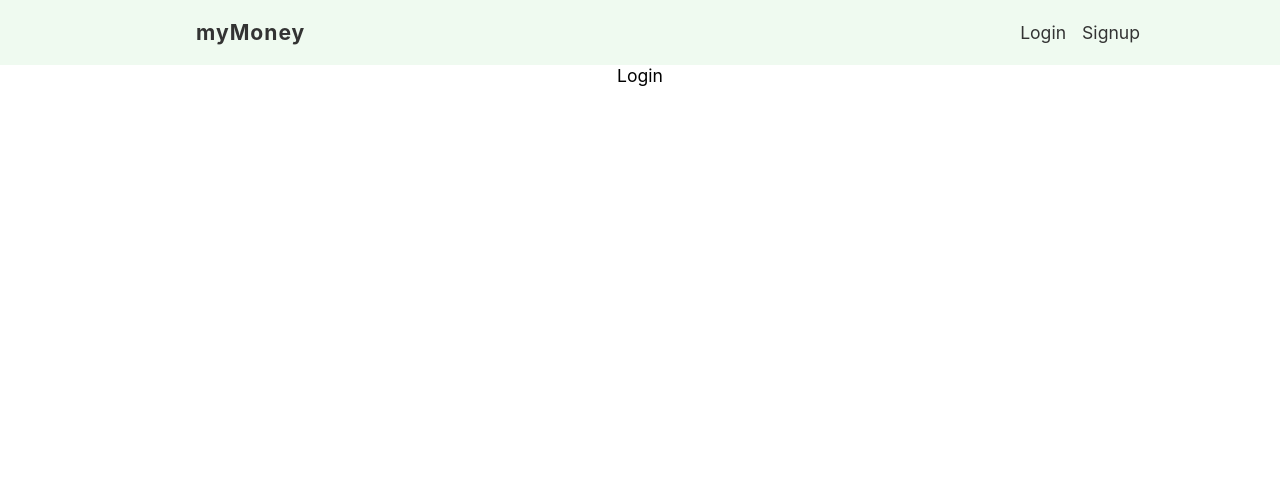
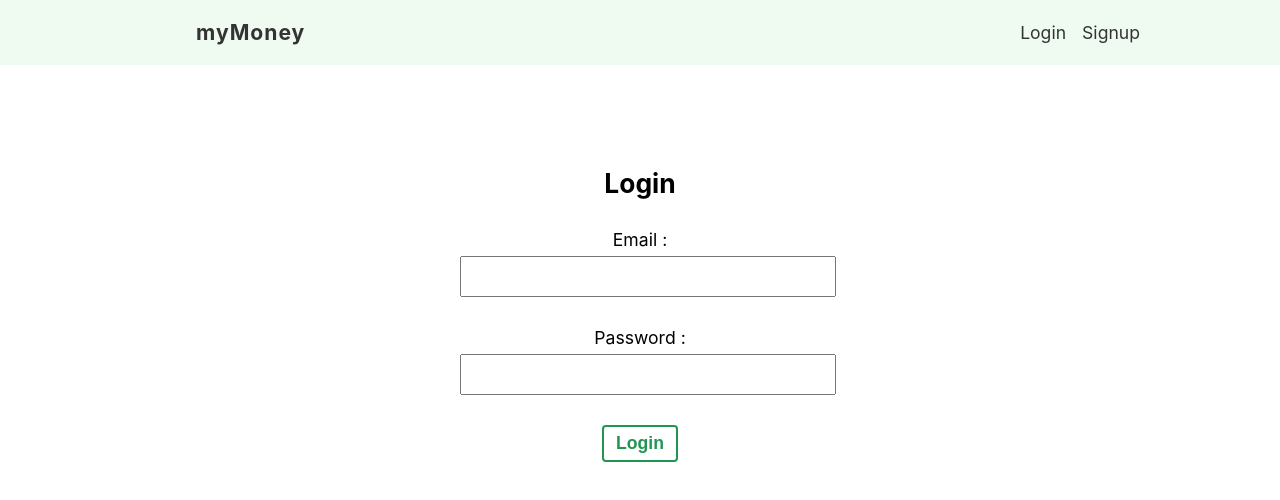
Before and after one commit to rkumayan/myMoney, a React (Create React App) app: page /login in a window 1280 px wide. Shown: the top 500 px of the page. Built offline with nearby package versions, Linux system fonts and the light colour scheme.

Commit message:
added login feature

```diff
--- a/src/pages/login/Login.js
+++ b/src/pages/login/Login.js
@@ -1,10 +1,33 @@
 import styles from './Login.module.css'
 
+import { useState } from 'react';
 const Login = () => {
+    const [email, setEmail] = useState('');
+    const [password,setPassword] = useState('');
+
+    const handleSubmit = (e) =>{
+        e.preventDefault();
+    }
     return (
-        <div>
-            Login
-        </div>
+        <form   onSubmit={handleSubmit}
+             className= {styles['login-form']}>
+            <h2> Login </h2>
+            <label>
+                <span> Email :</span>
+                <input type="email"
+                    onChange={ (e)=> setEmail(e.target.value) }
+                    value = {email}
+                />
+            </label>
+            <label>
+                <span> Password :</span>
+                <input type="password"
+                    onChange={ (e)=> setPassword(e.target.value)}
+                    value = {password}
+                />
+            </label>
+            <button className="btn">Login</button>
+        </form>
      );
 }
 
--- a/src/pages/login/Login.module.css
+++ b/src/pages/login/Login.module.css
@@ -0,0 +1,19 @@
+.login-form{
+    max-width: 360px;
+    margin:60px auto;
+    padding: 20px;
+}
+.login-form label{
+    display: block;
+    margin: 30px auto;
+}
+.login-form span{
+    display: block;
+    margin-bottom: 6px;
+}
+.login-form input{
+    padding:8px 6px;
+    font-size: 1em;
+    color:#777;
+    width: 100%;
+}
```
